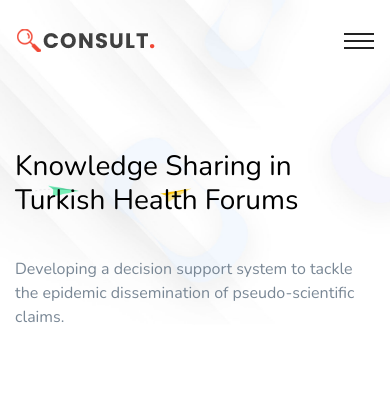
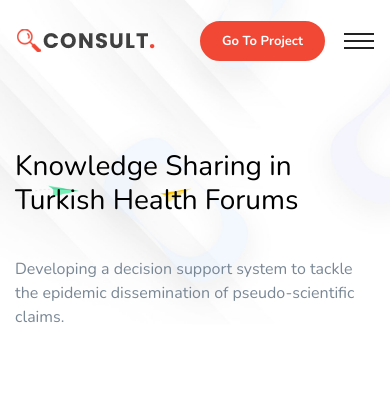
Before and after one commit to gasci/healdash-api, a Django app: page / in a window 390 px wide. Shown: the top 420 px of the page. Run offline with Django 3.2, Linux system fonts and the light colour scheme; some libraries are stand-ins or nearby versions; some web fonts are replaced.

Commit message:
go to project button fixed

```diff
--- a/templates/landing/index.html
+++ b/templates/landing/index.html
@@ -79,8 +79,8 @@
                                 </ul>
                             </div> <!-- navbar collapse -->
 
-                            <div class="navbar-btn d-none d-sm-inline-block">
-                                <a class="main-btn" data-scroll-nav="0" href="https://github.com/gasci/health-data-scraper" target="_blank">Go To Project</a>
+                            <div class="navbar-btn">
+                                <a class="main-btn" href="https://github.com/gasci/health-data-scraper" target="_blank">Go To Project</a>
                             </div>
                         </nav> <!-- navbar -->
                     </div>
```
